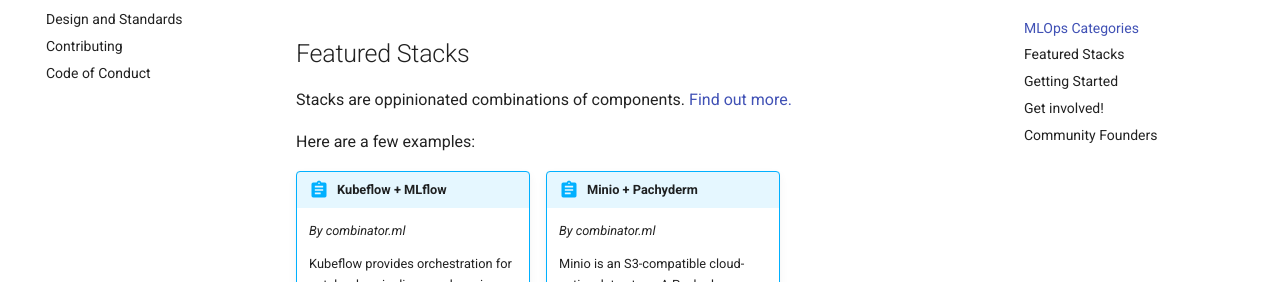
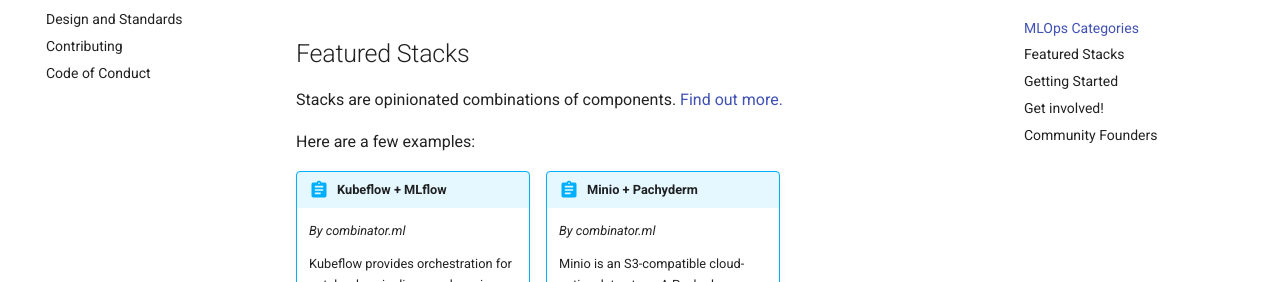
Before and after one commit to combinator-ml/combinator, an MkDocs documentation site: the page built from docs/index.md, in a window 1280 px wide and 900 px high, scrolled down 1833 px. Shown: the part 170-452 px from the top of the window. Built offline with MkDocs 1.6.1 and Material for MkDocs 9.7.7, drawn with Linux system fonts in a browser that asks for light colours; emoji names are drawn with the system emoji font; comment, search, counter and statistics services are not loaded.

Commit message:
docs: typo - opinionated

```diff
--- a/docs/index.md
+++ b/docs/index.md
@@ -49,7 +49,7 @@
 
 ## Featured Stacks
 
-Stacks are oppinionated combinations of components. [Find out more.](stacks/introduction.md)
+Stacks are opinionated combinations of components. [Find out more.](stacks/introduction.md)
 
 Here are a few examples:
 
```
Also changed, not shown: README.md (+1 -1 lines), docs/stacks/introduction.md (+1 -1 lines).
